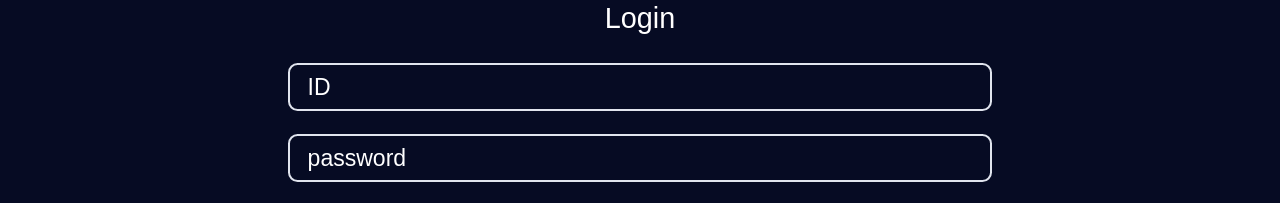
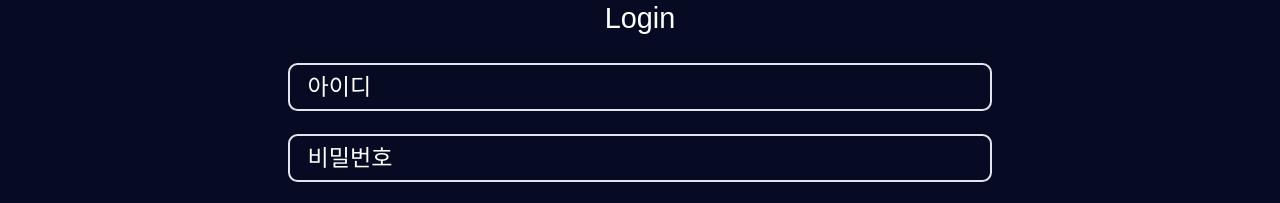
Before and after one commit to dev-morph/YaCafe, a Next.js app in the folder frontend/: page /login in a window 1280 px wide. Shown: the part 125-328 px from the top of the page. Built offline with nearby package versions, Linux system fonts and the light colour scheme.

Commit message:
Input Component name 속성 추가

```diff
--- a/frontend/components/Input.tsx
+++ b/frontend/components/Input.tsx
@@ -5,10 +5,10 @@ interface InputType {
   type: 'text' | 'password';
   label: string;
   onChange: React.ChangeEventHandler<HTMLInputElement>;
-  subType: string;
+  name: string;
 }
 
-const Input = ({ type, label, onChange, subType }: InputType) => {
+const Input = ({ type, label, onChange, name }: InputType) => {
   return (
     <div className={styles.form}>
       <input
@@ -17,6 +17,7 @@ const Input = ({ type, label, onChange, subType }: InputType) => {
         type={type}
         autoComplete="off"
         placeholder=" "
+        name={name}
         onChange={onChange}
       />
       <label className={styles.form__label} htmlFor={label}>
--- a/frontend/pages/login.tsx
+++ b/frontend/pages/login.tsx
@@ -3,21 +3,21 @@ import Input from '../components/Input';
 import styles from '../styles/login.module.scss';
 
 type LoginState = {
-  ID: string;
+  id: string;
   password: string;
 };
 
 type Action = { type: string; value: string };
 
 const InitialFormData = {
-  ID: '',
+  id: '',
   password: '',
 };
 
 function formReducer(state: LoginState, action: Action): LoginState {
   switch (action.type) {
-    case 'ID':
-      return { ...state, ID: action.value };
+    case 'id':
+      return { ...state, id: action.value };
     case 'password':
       return { ...state, password: action.value };
     default:
@@ -29,7 +29,7 @@ const login = () => {
   const [state, dispatch] = useReducer(formReducer, InitialFormData);
 
   const inputHandler = (e: React.ChangeEvent<HTMLInputElement>) => {
-    dispatch({ type: e.target.id, value: e.target.value });
+    dispatch({ type: e.target.name, value: e.target.value });
   };
 
   const submitHandler = (e: React.FormEvent<HTMLButtonElement>) => {
@@ -44,9 +44,14 @@ const login = () => {
           <h1>Login</h1>
         </div>
 
-        <Input type="text" label="ID" onChange={inputHandler} />
+        <Input type="text" label="아이디" onChange={inputHandler} name="id" />
 
-        <Input type="password" label="password" onChange={inputHandler} />
+        <Input
+          type="password"
+          label="비밀번호"
+          onChange={inputHandler}
+          name="password"
+        />
 
         <div className={styles.btn__wrapper}>
           <button className={styles.login__btn} onClick={submitHandler}>
--- a/frontend/pages/signup.tsx
+++ b/frontend/pages/signup.tsx
@@ -5,25 +5,30 @@ import styles from '../styles/signup.module.scss';
 type LoginState = {
   id: string;
   password: string;
+  password__confirm: string;
 };
 
 type Action = { type: string; value: string };
 
 type InputType = HTMLInputElement & {
-  subType: string;
+  name: string;
 };
 
 const InitialFormData = {
   id: '',
   password: '',
+  password__confirm: '',
 };
 
 function formReducer(state: LoginState, action: Action): LoginState {
+  console.log('Action would be', action);
   switch (action.type) {
     case 'id':
       return { ...state, id: action.value };
     case 'password':
       return { ...state, password: action.value };
+    case 'password__confirm':
+      return { ...state, password__confirm: action.value };
     default:
       throw new Error();
   }
@@ -31,13 +36,14 @@ function formReducer(state: LoginState, action: Action): LoginState {
 
 const signup = () => {
   const [state, dispatch] = useReducer(formReducer, InitialFormData);
-  const inputHandler = (e: React.ChangeEvent<InputType>) => {
-    dispatch({ type: e.target.subType, value: e.target.value });
+  const inputHandler = (e: React.ChangeEvent<HTMLInputElement>) => {
+    console.log('e', e);
+    dispatch({ type: e.target.name, value: e.target.value });
   };
 
   const submitHandler = (e: React.FormEvent<HTMLButtonElement>) => {
     e.preventDefault();
-    console.log('final', e);
+    console.log('final', state);
   };
   return (
     <>
@@ -46,25 +52,20 @@ const signup = () => {
           <h1>회원가입</h1>
         </div>
 
-        <Input
-          type="text"
-          label="아이디"
-          onChange={inputHandler}
-          subType="id"
-        />
+        <Input type="text" label="아이디" onChange={inputHandler} name="id" />
 
         <Input
           type="password"
           label="비밀번호"
           onChange={inputHandler}
-          subType="password"
+          name="password"
         />
 
         <Input
           type="password"
           label="비밀번호 확인"
           onChange={inputHandler}
-          subType="password__confirm"
+          name="password__confirm"
         />
 
         <div className={styles.btn__wrapper}>
```
